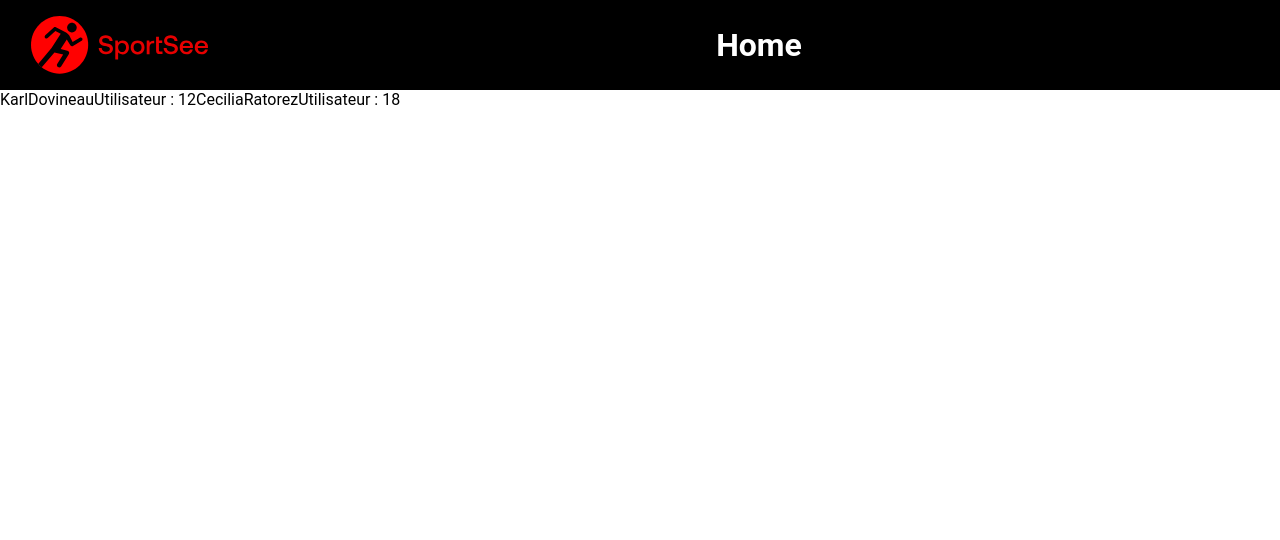
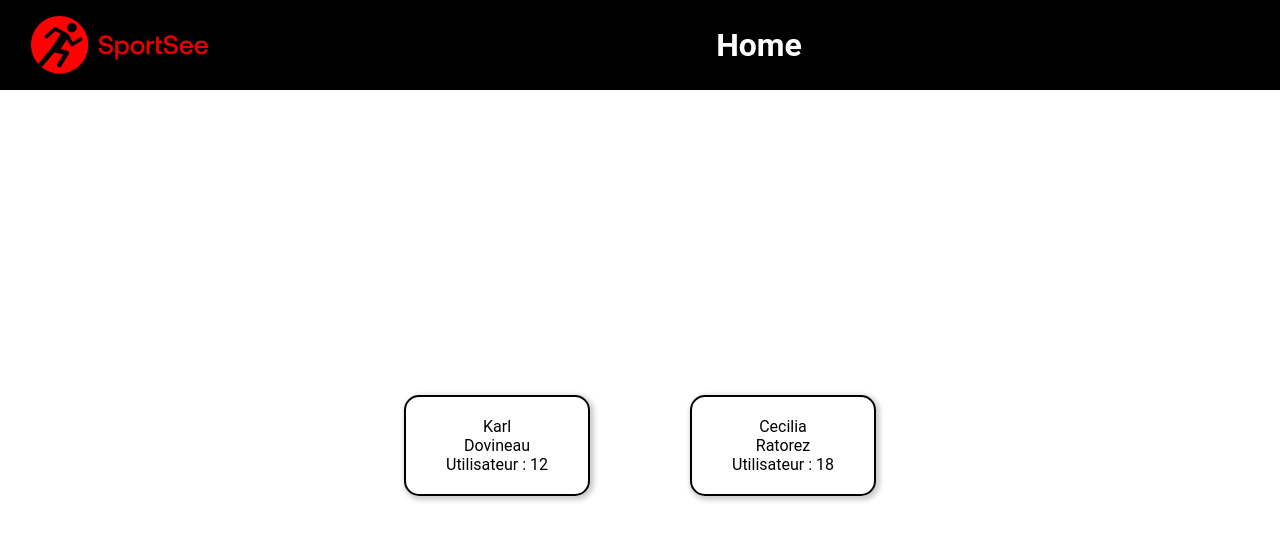
Before and after one commit to Peallyz/Projet12_SportSee, a React (Vite) app: page / in a window 1280 px wide. Shown: the top 540 px of the page. Built offline with nearby package versions, Linux system fonts and the light colour scheme.

Commit message:
style : update import

```diff
--- a/src/styles/index.scss
+++ b/src/styles/index.scss
@@ -1,4 +1,6 @@
 @import "./components/header";
+@import "./components/userSelect";
+@import "./components/asideNav";
 
 *,
 ::before,
```
